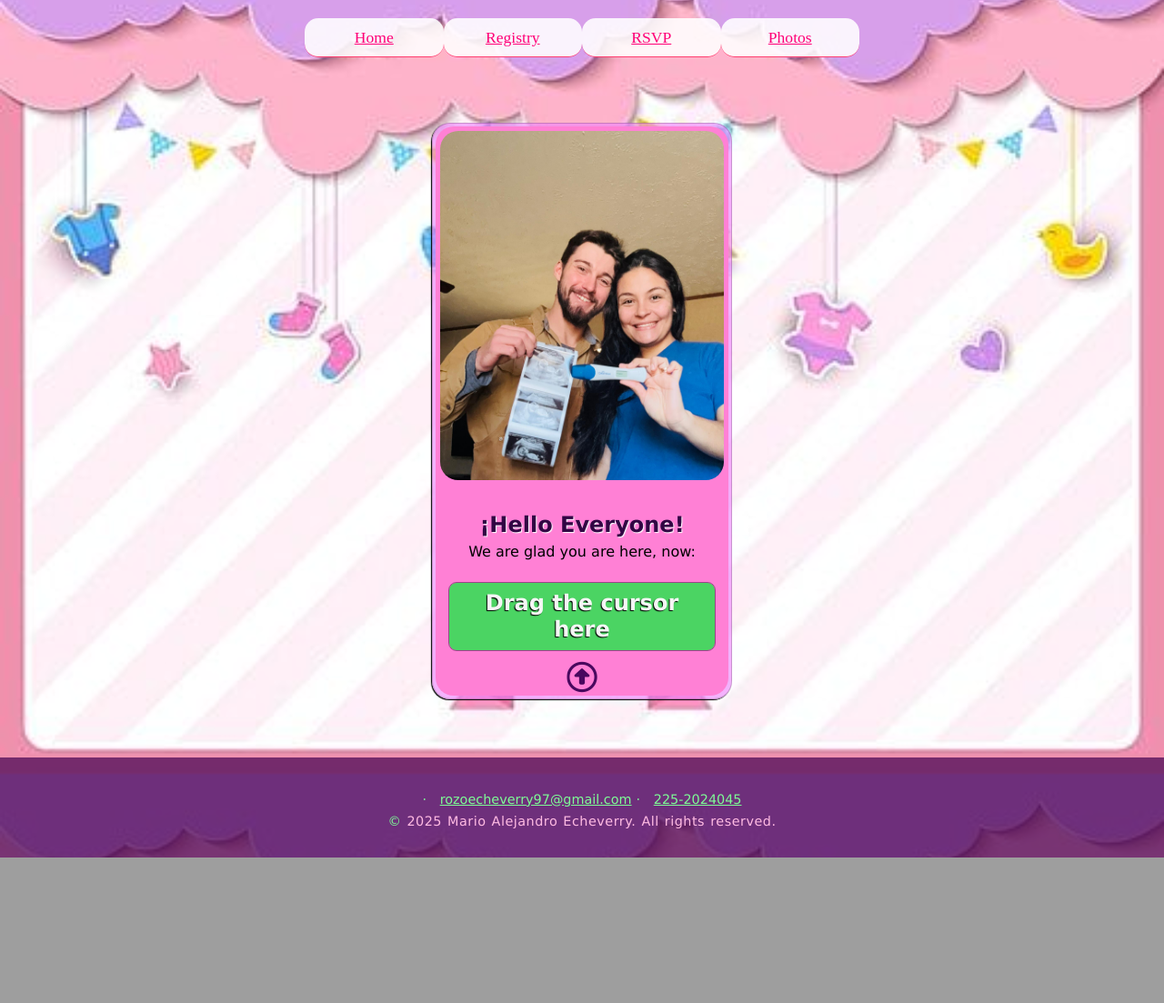
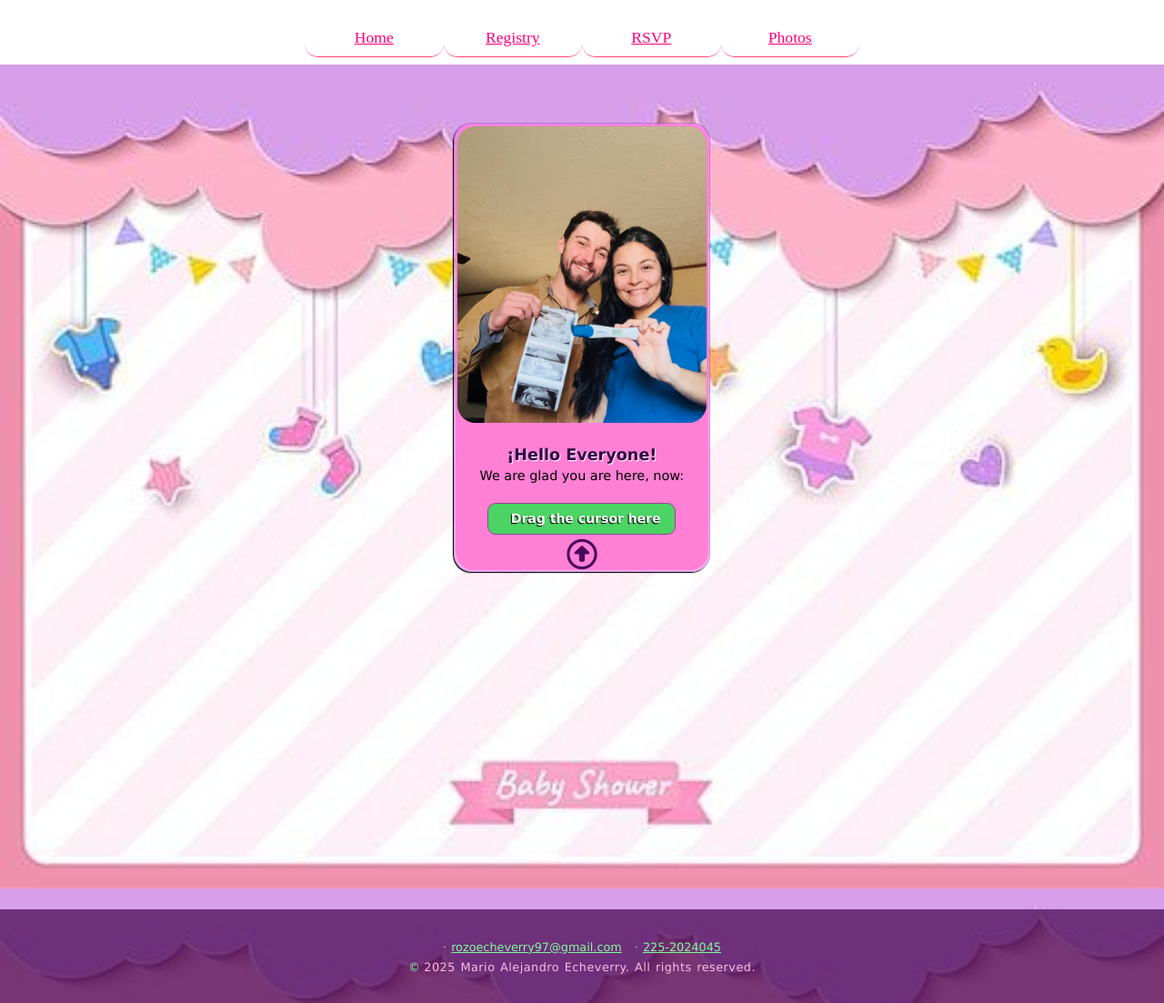
Before and after one commit to alejoP19/babyshower_page, a Django app: page /home in a window 1280 px wide. Shown: the part 961-2064 px from the top of the page at 91% size. Before the commit the page ends 1904 px from the top, so only its background shows below. Run offline with Django 5.2, Linux system fonts and the light colour scheme; some libraries are stand-ins or nearby versions.

Commit message:
cambios en posicion del  nav y el header home

```diff
--- a/invitados/templates/home.html
+++ b/invitados/templates/home.html
@@ -1,6 +1,3 @@
-
-
-
 <!DOCTYPE html>
 <html lang="en">
 
@@ -35,7 +32,7 @@
 
 </head>
 
-<header class="header">
+<div class="top_frame">
 
 
     <img class="img--tit" src="{% static 'invitados/img/img_title_bar.png' %}" alt="">
@@ -57,20 +54,14 @@
             <li class="nav-item"><a href="{% url 'Rsvp'%}">RSVP</a></li>
         </ul>
     </div>
-
-</header>
-
-
-
-
-
-<div class="home__picture">
+</div>
+<header class="home__picture">
     <div class="home__picture items">
         <h4 class="title">
             May 3, 2025 &middot; Shreveport, Lou, USA <br>
             ¡Days To Go!
         </h4>
-        <img  src="{% static 'invitados/img/foto_home.gif' %}" alt="">
+        <img src="{% static 'invitados/img/foto_home.gif' %}" alt="">
         <div class="contenedor">
             <div class="contenedor--item">
                 <h5 class="date--item">Days</h5>
@@ -93,25 +84,24 @@
             </div>
         </div>
     </div>
-</div>
-</div>
+
+
     <div class="nav-body">
-    <ul class="nav-list-body"  id="miLista">
-        <li  class="nav-item-body" ><a href="{% url 'Home'%}" id="ir">Home</a></li>
-        <li  class="nav-item-body"><a href="{% url 'Registry'%}">Registry</a></li>
+        <ul class="nav-list-body" id="miLista">
+            <li class="nav-item-body"><a href="{% url 'Home'%}" id="ir">Home</a></li>
+            <li class="nav-item-body"><a href="{% url 'Registry'%}">Registry</a></li>
             <li class="nav-item-body"><a href="{% url 'Rsvp'%}">RSVP</a></li>
             <li class="nav-item-body"><a href="#contact">Photos</a></li>
         </ul>
+    </div>
 
+</header>
 
-
-
-
-<body class="img-body-home">
+<div class="img-body-home">
     <div class="card">
         <div class="card__front">
             <picture class="sidebar__iconos sidebar--picture">
-                    <source srcset="{% static 'invitados/img/new_parents.jpg' %}" media="(max-width:700px)">
+
                 <img src="{% static 'invitados/img/new_parents.jpg' %}" alt="">
             </picture>
 
@@ -119,6 +109,7 @@
             <P>
                 We are glad you are here, now: <br>
             </P>
+
             <h4>Drag the cursor here</h4>
             <div class="icon-card">
                 <i class="fa-regular fa-circle-up fa-beat-fade"></i>
@@ -145,18 +136,18 @@
     <footer class="base__footer">
 
         <div class="right_text__footer--base">
-            <font color="#7efc96"> &middot; </font> &nbsp;
-            <a href="#"> rozoecheverry97@gmail.com</a>
-            <font color="#7efc96"> &middot; </font> &nbsp;
+            <font color="#7efc96"> &middot;</font>
+            <a href="#"> rozoecheverry97@gmail.com</a> &nbsp;
+            <font color="#7efc96">&middot;</font>
             <a href="#" ;> 225-2024045 </a>
         </div>
         <div class="left__text__footer--base">
-            <font color="#7efc96">  © </font>2025 Mario Alejandro Echeverry. All rights reserved.
+            <font color="#7efc96"> © </font>2025 Mario Alejandro Echeverry. All rights reserved.
 
         </div>
 
     </footer>
-</body>
+</div>
 
 
 
--- a/static/invitados/css/styles_cuenta_regresiva.css
+++ b/static/invitados/css/styles_cuenta_regresiva.css
@@ -11,11 +11,9 @@
   flex-direction: row;
   text-align: center;
   align-self: center;
-  right: 0;
-  bottom: 0;
-  left: 0;
-  top: 82%;
-  margin: auto;
+  margin-top: 43%;
+
+
 
 
 
@@ -109,7 +107,7 @@
 
   .contenedor {
 
-    top: 50%;
+    margin-top: 40%;
     }
 
     .contenedor--item{
--- a/static/invitados/css/styles_nav_home.css
+++ b/static/invitados/css/styles_nav_home.css
@@ -14,7 +14,7 @@
 }
 
 
- div,ul,nav,header,footer,a,li,label,body,h1,p,img{
+ div,ul,nav,top_frame,footer,a,li,label,body,h1,p,img{
       margin: 0;
       padding: 0;
       box-sizing: border;
@@ -233,13 +230,13 @@
 position: relative;
 display: flex;
 flex-direction: column;
-      justify-content:space-evenly;
+justify-content:space-around;
 margin: auto;
 align-self: center;
-      margin-top: 5%;
-      width: clamp(100px,60%, 300px);
-      height: clamp(max-content, 50%, 100dvh);
-      min-height: clamp(max-content, 50%, 100dvh);
+margin-top: 10%;
+margin-bottom: 2%;
+width:45%;
+height:fit-content;
 background-color:#ed7efc96;
 border-radius: 20px;
 overflow: hidden;
@@ -252,7 +249,7 @@
   .card__back{
       display: flex;
       flex-direction: column;
-      justify-content:space-evenly;
+      justify-content:stretch;
       position: absolute;
       top: 0;
       width: 100%;
@@ -266,23 +263,21 @@
   .card__back span{
       text-align: center;
       align-self: center;
-      font-size: clamp(1.5rem,2.2%, 2rem);
-
+      font-size: medium;
       margin: 6px 0;
+      margin-top: 5%;
 
   }
   .card__back p{
       align-self: center;
       text-align: justify;
-      font-size: clamp(1.2rem,2.2%, 1.8rem);
       text-wrap: wrap wrap;
       margin: 6px 6px;
+      margin-top: 8%;
       white-space:pre;
       white-space:normal;
       text-align: justify;
-
-
-
+      font-size:small;
 
   }
   .card__back, .card__front{
@@ -306,8 +301,8 @@
   .card__front{
 
       transform: perspective(200px)rotateY(0deg);
-      margin: 3px;
-      padding: 5px;
+      margin: 1px;
+      padding: 2px;
       background-color: #b05af1;
       border-radius: 20px;
   }
@@ -322,15 +317,15 @@
       background-size:  cover;
       background-position:center ;
       border-radius: 20px;
-      margin-bottom: 10%;
-      height:   48dvh;
+      margin-bottom: 8%;
+      height:   32dvh;
 
   }
 
   .card__front span{
     display: flex;
     justify-self: center;
-    font-size: clamp(1.5rem,2.2%, 2rem);
+    font-size: 1.1rem;
      color: rgb(50, 5, 68);
      text-shadow: 1px 1px 1px #ffffff;
      font-weight: bold;
@@ -339,8 +334,8 @@
   .card__front p{
       display: flex;
       justify-self: center;
-
-     font-size: clamp(1rem,2.2%, 1.5rem);
+      text-align: center;
+     font-size:0.9rem;
      margin: 0% 0% 7% 0%;
      display: block;
      color: rgb(0, 0, 0);
@@ -350,13 +345,16 @@
   .card__front h4{
   text-align: center;
   display: flex;
-   align-self: center;
+  text-align: center;
+  justify-self: center;
+
   color: rgba(255, 255, 255, 0.959);
   text-shadow: -1px 1px 1px #000000;
-  font-weight:600;
+  font-weight:bold;
+ font-size: 13px;
 background-color: #3ddb5aec;
   padding: 8px 10px;
-  margin: 15px 10px;
+
   border-radius: 8px;
   transition: background-color 1s, border-radius 0.8s, outline 0.8s,
     outline-offset 0.8s;
@@ -396,24 +394,30 @@
 /*----------> FOOTER  / <<<< HOME >>>>  <-----------*/
 
 .base__footer {
+ position: absolute;
   display: flex;
   flex-direction: column;
+  height: 10%;
+bottom: 0;
+
   font-family: 'Verdana';
   background-color: rgba(75, 9, 85, 0.74);
-      margin-top: 5%;
   justify-content: center;
   align-content: center;
-      height: fit-content;
+  min-width: 100%;
+  max-height: fit-content;
   width: 100%;
-      font-size: clamp(0.7rem, 2.0vw, 1rem);
+  font-size: smaller;
   padding: 10px 0px 30px 0px;
+
+
 
     }
 
 
 
 .left__text__footer--base {
-        margin-top:-30px;
+  margin-top:-48px;
   margin-bottom: 3%;
   display: flex;
   flex-direction: row;
@@ -514,19 +521,19 @@
 }
 
 
-.header .header__checkbox{
+.top_frame .header__checkbox{
       display: none;
 
 }
 
- .header:has(input[type="checkbox"]:not(:checked)).header .logo-header
+ .top_frame:has(input[type="checkbox"]:not(:checked)).top_frame .logo-top_frame
 {
       display:none;
 
 }
 
 
-.header:has(input[type="checkbox"]:checked).header .logo-header
+.top_frame:has(input[type="checkbox"]:checked).top_frame .logo-top_frame
 {
       display: flex;
      margin-right: -7%;
@@ -537,8 +544,8 @@
 
 }
 
-.header:has(input[type="checkbox"]:checked) h4,
-.header:has(input[type="checkbox"]:checked) .contenedor
+.top_frame:has(input[type="checkbox"]:checked) h4,
+.top_frame:has(input[type="checkbox"]:checked) .contenedor
 {
       display:none;
 }
@@ -563,7 +570,7 @@
 @media screen and (min-width: 700px){
 
 
-      .header
+      .top_frame
       {
         display: none;
 
@@ -668,22 +675,75 @@
 
   /* <---- MAIN SECTION STYLES <<<< QUERIES >>>> ----->*/
 
+
+
 @media screen and (min-width: 700px){
+
+
+.title{
+
+  margin-top: 20%;
+  font-size: clamp(1.2rem, 2.2vw, 1.8rem);
+}
+.card{
+  width:22%;
+  margin-top: 5%;
+  }
+
+  .card__front h4{
+
+  margin-bottom: 3%;
+ font-size: 14px;
+ padding-left: 9%;
+
+
+
+  }
+
+  .card__back span{
+
+    font-size:large;
+    margin-top: 10%;
+  }
+  .card__back p{
+
+    margin: 3px 3px;
+    margin-top: 20%;
+    font-size:small;
+
+  }
+
+}
+
+
+
+@media screen and (min-width: 1020px){
 
   .card{
 
 
         margin-top: 5%;
-            width: clamp(63dvw, 50%, 90dvw);
-            height: clamp(max-content, 50%, 100dvh);
-            width: clamp(200px,100%, 330px);
-            border-radius: 20px;
-            overflow: hidden;
-            box-shadow: -1px 1px 1px black;
 
 
     }
+
+    .card__front img{
+      height: 50%;
   }
+
+  .card__front h4{
+
+   justify-self: center;
+   text-align: center;
+   width: 75%;
+
+  }
+
+
+}
+
+
+
 
 
 /* <---- MAIN SECTION  <<<< QUERIES / ENDS >>>>----->*/
@@ -694,65 +754,95 @@
 
  /*---------->  FOOTER- BASE/ <<<< QUERIES>>>>  <-----------*/
 
+ /* @media screen and (min-width: 360px){
+  .base__footer{
+    font-size: clamp(0.8rem, 2.0vw, 1.2rem)
+ }
+ .left__text__footer--base {
+  margin-top:-35px;
+  letter-spacing: 0.3px;
+ word-spacing: 0px;
+ gap: 3px;
+ margin-left: 8%;
 
-        @media screen and (min-width: 700px) {
+}
+ }
+@media screen and (min-width: 375px){
+  .left__text__footer--base {
+   margin-left: 9%;
+  }
+
+.right_text__footer--base {
+
+  gap: 1px;
+  margin-bottom: 0%;
+}
+} */
+
+@media screen and (min-width: 700px){
+  .base__footer {
+    height: 15%;
+    font-size: clamp(1rem, 2.0vw, 1.5rem);
+
+
+  }
+
+  }
+
+      @media screen and (min-width: 1020px){
+
 
       .base__footer {
-
-                  font-size: clamp(0.7rem, 2.0vw, 0.9rem);
+        height: 10%;
+        bottom: 0;
+        font-size: clamp(0.6rem, 2.0vw, 0.8rem);
         padding: 3px 0px 3px 0px;
-
 }
 
 
 
       .left__text__footer--base {
-                    margin-top:-50px;
-                    margin-bottom: 2%;
-                    display: flex;
-                    flex-direction: row;
-                    align-items: center;
-                    align-self: center;
-                    color: rgb(255, 187, 227);
-                    letter-spacing: 0.5px;
-                   word-spacing: 1px;
-                   gap: 6px;
+
+       margin: auto;
+        margin-bottom: 4%;
+      }
+
+
+  .right_text__footer--base {
+
+    margin: auto;
+    padding: 1px 0px;
+    margin-top: 4%;
+    margin-bottom: 2px;
+  }
+  .right_text__footer--base a {
+        margin-bottom: 0%;
 
       }
-                  .left__text__footer--base:hover{
-                    color: rgba(255, 255, 255, 0.952);
-                  }
-
-                  .right_text__footer--base {
-                    display: flex;
-                    flex-direction: row;
-                    justify-content: space-around;
-                    gap: 5px;
-                    margin: auto;
-                    padding: 20px 0px;
-                    margin-top: 1%;
-
-
-
-                    color: rgba(136, 255, 235, 0.959);
-                    margin-bottom: 2%;
-                  }
-                  .right_text__footer--base a {
-
-                        color: #7efc96;
-                        margin-bottom: 2%;
-                      }
-                  .right_text__footer--base a:hover {
-
-                    color: rgba(5, 255, 193, 0.959);
-                  }
-
-                /*----------> FOOTER / <<<  ENDS >>>  <-----------*/
-               /*________________________________________________*/
-
 
 
 }
 
-/*----------> <<<< QUERIES / ENDS >>>>  <-----------*/
-/*--------------------------------------------------*/
+/* @media screen and (min-width: 340px){
+  .base__footer{
+    height: 10%;
+      bottom: 0;}
+
+} */
+@media screen and (min-height: 1020px)
+{
+  .base__footer{
+    height: 18%;
+    margin-top: 15%;
+    }
+}
+@media screen and (min-height: 1024px) {
+  .base__footer{
+    height: 15%;
+
+
+    }
+}
+
+                     /*----------> FOOTER /<<<< QUERIES / ENDS >>>> <-----------*/
+                 /*________________________________________________*/
```
Also changed, not shown: other parts of static/invitados/css/styles_nav_home.css (+22 -22 lines), static/invitados/css/styles_base.css (+5 -3 lines), static/invitados/css/styles_registry.css (+9 -7 lines). Lines whose indentation alone changed are shown as unchanged.
